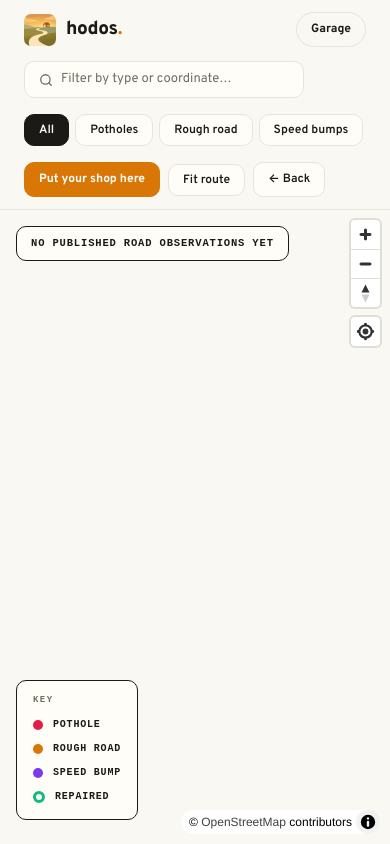
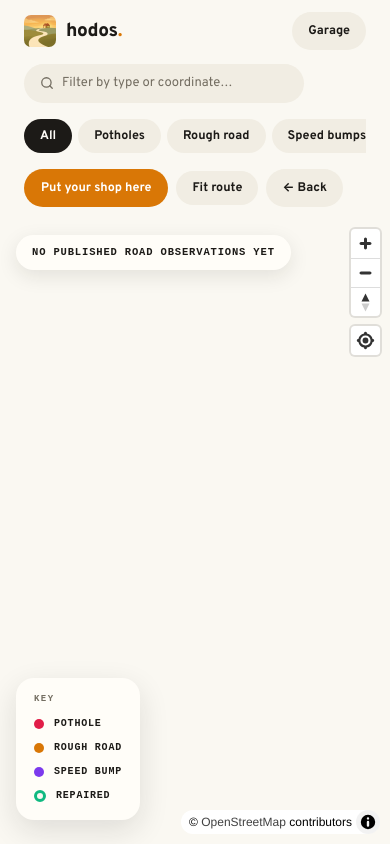
Before and after one commit to DrSkyle/hodos, a website built with Vite: page apps/web/map/index.html in a window 390 px wide. Built offline with nearby package versions, Linux system fonts and the light colour scheme; no server answers; animation ran at ten frames a second; a web font is replaced by a local one.

Commit message:
feat(pwa): installable on iOS, iPad and Android
Hodos is now a proper PWA, so anyone — iPhone, iPad or Android — can open the
site, bookmark it, and add it to their Home Screen to use it like an app.

- /sw.js caches only the shell (pages, brand assets, manifest) and never road
  data, shop pins or API responses: a stale hazard map would be worse than no
  map. Navigations are network-first with a cached fallback, so the app opens
  instantly and still opens offline with an honest message.
- The worker is versioned at build time, so a release invalidates the old cache
  by itself, and it replaces the old "purge the service worker" blocks that were
  left over from an earlier build.
- src/pwa.ts registers the worker and offers install in the right voice for each
  platform: a real install button where beforeinstallprompt exists, and on iOS a
  short "Tap Share, then Add to Home Screen" card, shown only in Safari proper
  and only once every 30 days if dismissed. In-app browsers are skipped, where
  adding to the home screen is impossible.
- iOS identity tags (apple-mobile-web-app-*, application-name) come from the
  shared head so every page installs with the right name and icon.
- Manifest rewritten: real name, start_url, scope, standalone with minimal-ui
  fallback, maskable icon, and shortcuts straight to the map, Garage and shops.
- apple-touch-icon and app icon are flattened onto paper, because iOS paints
  transparent pixels black and clears the icon.

Map chrome joined the new design: filled pill filters, actions and status, soft
floating legend, no outlined boxes.

```diff
--- a/apps/web/map/index.html
+++ b/apps/web/map/index.html
@@ -36,7 +36,6 @@
     }
     .map-header {
       background: var(--bg);
-      border-bottom: 1px solid var(--line);
       padding: 12px 24px;
       display: flex;
       align-items: center;
@@ -68,19 +67,18 @@
       display: inline-flex;
       align-items: center;
       gap: 6px;
-      padding: 7px 14px;
+      padding: 9px 16px;
       border-radius: 999px;
-      border: 1px solid var(--line);
-      background: #faf8f2;
+      background: #f1ede3;
       color: var(--ink);
-      font-size: 12px;
+      font-size: 12.5px;
       font-weight: 700;
       text-decoration: none;
       white-space: nowrap;
+      transition: background 0.15s ease;
     }
     .map-instagram:hover {
-      border-color: var(--accent);
-      color: var(--accent);
+      background: #e9e4d8;
     }
     .map-instagram-wide {
       display: inline-flex;
@@ -92,10 +90,9 @@
       display: flex;
       align-items: center;
       gap: 8px;
-      background: var(--surface);
-      border: 1px solid var(--line);
-      border-radius: 10px;
-      padding: 7px 14px;
+      background: #f1ede3;
+      border-radius: 999px;
+      padding: 9px 16px;
       min-width: 210px;
       max-width: 280px;
       flex: 1;
@@ -126,25 +123,24 @@
       padding: 2px 0;
     }
     .filter-chip {
-      background: var(--surface);
-      border: 1px solid var(--line);
+      background: #f1ede3;
+      border: 0;
       color: var(--ink);
       font-family: inherit;
-      font-size: 12px;
-      font-weight: 600;
-      padding: 7px 14px;
-      border-radius: 10px;
+      font-size: 12.5px;
+      font-weight: 650;
+      padding: 9px 16px;
+      border-radius: 999px;
       cursor: pointer;
       white-space: nowrap;
-      transition: background 0.15s ease, border-color 0.15s ease, color 0.15s ease;
+      transition: background 0.15s ease, color 0.15s ease;
     }
     .filter-chip:hover {
-      border-color: var(--ink);
+      background: #e9e4d8;
     }
     .filter-chip.active {
       background: var(--ink);
       color: var(--surface);
-      border-color: var(--ink);
     }
     .action-group {
       display: flex;
@@ -152,20 +148,20 @@
       gap: 8px;
     }
     .btn-action {
-      background: var(--surface);
-      border: 1px solid var(--line);
+      background: #f1ede3;
+      border: 0;
       color: var(--ink);
       font-family: inherit;
-      font-size: 12px;
-      font-weight: 600;
-      padding: 7px 14px;
-      border-radius: 10px;
+      font-size: 12.5px;
+      font-weight: 650;
+      padding: 9px 16px;
+      border-radius: 999px;
       cursor: pointer;
       text-decoration: none;
-      transition: background 0.15s ease, border-color 0.15s ease;
+      transition: background 0.15s ease;
     }
     .btn-action:hover {
-      border-color: var(--ink);
+      background: #e9e4d8;
     }
     .map-wrapper {
       flex: 1;
@@ -184,9 +180,9 @@
       top: 16px;
       left: 16px;
       background: var(--surface);
-      border: 1px solid var(--ink);
-      padding: 8px 14px;
-      border-radius: 10px;
+      padding: 9px 16px;
+      border-radius: 999px;
+      box-shadow: 0 6px 20px rgba(28, 26, 23, 0.10);
       font-family: "Overpass Mono Variable", "Overpass Mono", ui-monospace, monospace;
       font-size: 10.5px;
       font-weight: 600;
@@ -200,9 +196,9 @@
       bottom: 24px;
       left: 16px;
       background: var(--surface);
-      border: 1px solid var(--ink);
-      padding: 12px 16px 14px;
-      border-radius: 10px;
+      padding: 14px 18px 16px;
+      border-radius: 18px;
+      box-shadow: 0 10px 30px rgba(28, 26, 23, 0.12);
       color: var(--ink);
       z-index: 5;
       display: flex;
@@ -240,20 +236,19 @@
     .dot-fixed { background: #faf8f2; border: 3px solid #10b981; width: 12px; height: 12px; }
     .btn-sponsor {
       background: var(--accent);
-      border: 1px solid var(--accent);
+      border: 0;
       color: #ffffff;
       font-family: inherit;
-      font-size: 12px;
+      font-size: 12.5px;
       font-weight: 700;
-      padding: 7px 14px;
-      border-radius: 10px;
+      padding: 9px 17px;
+      border-radius: 999px;
       text-decoration: none;
       white-space: nowrap;
-      transition: background 0.15s ease, border-color 0.15s ease;
+      transition: background 0.15s ease;
     }
     .btn-sponsor:hover {
       background: var(--accent-deep);
-      border-color: var(--accent-deep);
     }
   </style>
 </head>
--- a/apps/web/src/garage.ts
+++ b/apps/web/src/garage.ts
@@ -1,5 +1,6 @@
 import "./cartographic.css";
 import "./garage.css";
+import "./pwa";
 import {
   DEFAULT_GARAGE_SLOT_ID,
   GARAGE_SLOTS,
--- a/apps/web/src/map-page.ts
+++ b/apps/web/src/map-page.ts
@@ -1,19 +1,6 @@
 import "./cartographic.css";
+import "./pwa";
 import { initWebMap, type MapInstanceHandle } from "./web-map";
-
-// Purge any legacy PWA service workers and caches
-if ("serviceWorker" in navigator) {
-  void navigator.serviceWorker
-    .getRegistrations()
-    .then((items) => Promise.all(items.map((item) => item.unregister())))
-    .catch(() => {});
-}
-if ("caches" in window) {
-  void caches
-    .keys()
-    .then((keys) => Promise.all(keys.map((key) => caches.delete(key))))
-    .catch(() => {});
-}
 
 let handle: MapInstanceHandle | null = null;
 let activeKind = "all";
--- a/apps/web/src/partners.ts
+++ b/apps/web/src/partners.ts
@@ -1,5 +1,6 @@
 import "./cartographic.css";
 import "./partners.css";
+import "./pwa";
 import {
   APPWRITE_ENDPOINT,
   APPWRITE_PROJECT_ID
--- a/apps/web/src/privacy.ts
+++ b/apps/web/src/privacy.ts
@@ -1,2 +1,3 @@
 import "@fontsource-variable/overpass";
 import "@fontsource-variable/overpass-mono";
+import "./pwa";
--- /dev/null
+++ b/apps/web/src/pwa.ts
@@ -0,0 +1,278 @@
+/**
+ * Installability, one place.
+ *
+ * Hodos is a website that behaves like an app: on iPhone and iPad it is added to
+ * the Home Screen from Safari, on Android and desktop it installs from the
+ * browser prompt. The same shell is cached by /sw.js so it opens without a
+ * signal, while road data and shop pins always come from the network.
+ */
+
+const DISMISS_KEY = "hodos.install.dismissed.v1";
+const DISMISS_DAYS = 30;
+
+type InstallPromptEvent = Event & {
+  prompt: () => Promise<void>;
+  userChoice: Promise<{ outcome: "accepted" | "dismissed" }>;
+};
+
+function isStandalone(): boolean {
+  return (
+    (navigator as unknown as { standalone?: boolean }).standalone === true ||
+    window.matchMedia("(display-mode: standalone)").matches ||
+    window.matchMedia("(display-mode: minimal-ui)").matches
+  );
+}
+
+function isIos(): boolean {
+  const ua = navigator.userAgent;
+  if (/iPad|iPhone|iPod/.test(ua)) return true;
+  // iPadOS 13+ reports itself as a Mac; the touch point count gives it away.
+  return navigator.platform === "MacIntel" && navigator.maxTouchPoints > 1;
+}
+
+/** Safari proper, not an in-app browser where Add to Home Screen is unavailable. */
+function isSafari(): boolean {
+  const ua = navigator.userAgent;
+  if (/CriOS|FxiOS|EdgiOS|OPiOS/.test(ua)) return false;
+  if (/Instagram|FBAN|FBAV|FB_IAB|Line\/|WhatsApp|Twitter|Snapchat|Pinterest/i.test(ua)) return false;
+  return /Safari/.test(ua) && !/Chrome|Chromium|Android/.test(ua);
+}
+
+function recentlyDismissed(): boolean {
+  try {
+    const raw = localStorage.getItem(DISMISS_KEY);
+    if (!raw) return false;
+    const at = Number(raw);
+    if (!Number.isFinite(at)) return false;
+    return Date.now() - at < DISMISS_DAYS * 24 * 60 * 60 * 1000;
+  } catch (_) {
+    return false;
+  }
+}
+
+function rememberDismissal() {
+  try {
+    localStorage.setItem(DISMISS_KEY, String(Date.now()));
+  } catch (_) {
+    // Private mode: the hint simply shows again next visit.
+  }
+}
+
+const STYLE = `
+.hodos-install {
+  position: fixed;
+  left: 16px;
+  right: 16px;
+  bottom: calc(16px + env(safe-area-inset-bottom, 0px));
+  z-index: 60;
+  max-width: 420px;
+  margin: 0 auto;
+  display: flex;
+  flex-direction: column;
+  gap: 12px;
+  padding: 20px 20px 18px;
+  border-radius: 22px;
+  background: #fffdf8;
+  color: #1c1a17;
+  box-shadow: 0 18px 48px rgba(28, 26, 23, 0.18);
+  font-family: "Overpass Variable", "Overpass", -apple-system, "Segoe UI", system-ui, sans-serif;
+  animation: hodos-install-in 0.32s cubic-bezier(0.22, 1, 0.36, 1) both;
+}
+@keyframes hodos-install-in {
+  from { opacity: 0; transform: translateY(14px); }
+  to { opacity: 1; transform: translateY(0); }
+}
+.hodos-install-head {
+  display: flex;
+  align-items: center;
+  gap: 11px;
+}
+.hodos-install-icon {
+  width: 34px;
+  height: 34px;
+  border-radius: 9px;
+  display: block;
+}
+.hodos-install strong {
+  font-size: 15.5px;
+  font-weight: 750;
+  letter-spacing: -0.01em;
+}
+.hodos-install p {
+  margin: 0;
+  font-size: 13.5px;
+  line-height: 1.55;
+  color: #736d61;
+}
+.hodos-install-share {
+  display: inline-flex;
+  align-items: center;
+  justify-content: center;
+  width: 16px;
+  height: 16px;
+  margin: 0 2px;
+  vertical-align: -2px;
+  color: #b45309;
+}
+.hodos-install-row {
+  display: flex;
+  gap: 8px;
+  margin-top: 2px;
+}
+.hodos-install-btn {
+  flex: 1;
+  font: inherit;
+  font-size: 14px;
+  font-weight: 700;
+  padding: 12px 16px;
+  border: 0;
+  border-radius: 999px;
+  background: #1c1a17;
+  color: #faf8f2;
+  cursor: pointer;
+}
+.hodos-install-skip {
+  font: inherit;
+  font-size: 14px;
+  font-weight: 600;
+  padding: 12px 16px;
+  border: 0;
+  border-radius: 999px;
+  background: #f1ede3;
+  color: #1c1a17;
+  cursor: pointer;
+}
+.hodos-install-btn:hover { background: #d97706; color: #fff; }
+.hodos-install-skip:hover { background: #e9e4d8; }
+@media (prefers-reduced-motion: reduce) {
+  .hodos-install { animation: none; }
+}
+`;
+
+const SHARE_GLYPH =
+  '<svg class="hodos-install-share" viewBox="0 0 24 24" fill="none" stroke="currentColor" stroke-width="2" stroke-linecap="round" stroke-linejoin="round" aria-hidden="true"><path d="M12 16V4"/><path d="M8 8l4-4 4 4"/><path d="M5 14v5a1 1 0 0 0 1 1h12a1 1 0 0 0 1-1v-5"/></svg>';
+
+function showHint(options: {
+  title: string;
+  body: string;
+  actionLabel: string;
+  onAction?: () => void;
+}) {
+  if (document.querySelector(".hodos-install")) return;
+
+  const style = document.createElement("style");
+  style.textContent = STYLE;
+  document.head.append(style);
+
+  const card = document.createElement("div");
+  card.className = "hodos-install";
+  card.setAttribute("role", "dialog");
+  card.setAttribute("aria-label", "Install Hodos");
+
+  const head = document.createElement("div");
+  head.className = "hodos-install-head";
+  const icon = document.createElement("img");
+  icon.className = "hodos-install-icon";
+  icon.src = "/icon-192.png";
+  icon.alt = "";
+  const title = document.createElement("strong");
+  title.textContent = options.title;
+  head.append(icon, title);
+
+  const body = document.createElement("p");
+  body.innerHTML = options.body;
+
+  const row = document.createElement("div");
+  row.className = "hodos-install-row";
+
+  const skip = document.createElement("button");
+  skip.type = "button";
+  skip.className = "hodos-install-skip";
+  skip.textContent = "Not now";
+
+  const close = () => {
+    rememberDismissal();
+    card.remove();
+  };
+  skip.addEventListener("click", close);
+
+  const action = document.createElement("button");
+  action.type = "button";
+  action.className = "hodos-install-btn";
+  action.textContent = options.actionLabel;
+  action.addEventListener("click", () => {
+    if (options.onAction) {
+      options.onAction();
+    } else {
+      close();
+    }
+  });
+
+  row.append(action, skip);
+  card.append(head, body, row);
+  document.body.append(card);
+}
+
+let deferredPrompt: InstallPromptEvent | null = null;
+
+window.addEventListener("beforeinstallprompt", (event) => {
+  event.preventDefault();
+  deferredPrompt = event as InstallPromptEvent;
+  if (isStandalone() || recentlyDismissed()) return;
+  window.setTimeout(() => {
+    showHint({
+      title: "Keep Hodos on your phone",
+      body: "Install it to open the live map in one tap, and to keep working when the signal drops.",
+      actionLabel: "Install",
+      onAction: async () => {
+        const prompt = deferredPrompt;
+        deferredPrompt = null;
+        document.querySelector(".hodos-install")?.remove();
+        if (!prompt) return;
+        await prompt.prompt();
+        const choice = await prompt.userChoice.catch(() => ({ outcome: "dismissed" as const }));
+        if (choice.outcome === "dismissed") rememberDismissal();
+      }
+    });
+  }, 5000);
+});
+
+window.addEventListener("appinstalled", () => {
+  deferredPrompt = null;
+  document.querySelector(".hodos-install")?.remove();
+});
+
+function registerWorker() {
+  if (!("serviceWorker" in navigator)) return;
+  const swUrl = "/sw.js";
+  void navigator.serviceWorker
+    .getRegistrations()
+    .then((items) =>
+      // Legacy Hodos builds shipped a service worker and then removed it. Drop
+      // only those; ours must survive.
+      Promise.all(
+        items
+          .filter((item) => !item.active?.scriptURL.endsWith(swUrl))
+          .map((item) => item.unregister())
+      )
+    )
+    .catch(() => {});
+
+  window.addEventListener("load", () => {
+    navigator.serviceWorker.register(swUrl, { scope: "/" }).catch(() => {});
+  });
+}
+
+function offerIosHint() {
+  if (!isIos() || !isSafari() || isStandalone() || recentlyDismissed()) return;
+  window.setTimeout(() => {
+    showHint({
+      title: "Add Hodos to your Home Screen",
+      body: `Tap ${SHARE_GLYPH} in Safari, then <strong>Add to Home Screen</strong>. It opens full screen, like any other app.`,
+      actionLabel: "Got it"
+    });
+  }, 6000);
+}
+
+registerWorker();
+offerIosHint();
--- a/apps/web/vite.config.ts
+++ b/apps/web/vite.config.ts
@@ -16,6 +16,13 @@ const ICON_HEAD = [
   `<link rel="icon" type="image/png" sizes="16x16" href="/favicon-16.png?v=${SITE_VERSION}" />`,
   `<link rel="apple-touch-icon" sizes="180x180" href="/apple-touch-icon.png?v=${SITE_VERSION}" />`,
   `<link rel="manifest" href="/site.webmanifest?v=${SITE_VERSION}" />`,
+  // iOS ignores the manifest for install, so these tags carry the app identity.
+  `<meta name="apple-mobile-web-app-capable" content="yes" />`,
+  `<meta name="mobile-web-app-capable" content="yes" />`,
+  `<meta name="apple-mobile-web-app-status-bar-style" content="default" />`,
+  `<meta name="apple-mobile-web-app-title" content="Hodos" />`,
+  `<meta name="application-name" content="Hodos" />`,
+  `<meta name="format-detection" content="telephone=no" />`,
 ].join("\n  ");
 
 const substitute = (text: string): string =>
@@ -43,13 +50,23 @@ function hodosSharedConstants(): Plugin {
           res.end(substitute(src));
           return;
         }
+        if (url === "/sw.js") {
+          // Serve the worker with a real version so a release invalidates its cache.
+          const src = fs.readFileSync(path.resolve(__dirname, "public/sw.js"), "utf8");
+          res.setHeader("Content-Type", "text/javascript; charset=utf-8");
+          res.setHeader("Cache-Control", "no-cache");
+          res.end(substitute(src));
+          return;
+        }
         next();
       });
     },
     closeBundle() {
-      const manifest = resolve(__dirname, "dist/site.webmanifest");
-      if (fs.existsSync(manifest)) {
-        fs.writeFileSync(manifest, substitute(fs.readFileSync(manifest, "utf8")));
+      for (const file of ["dist/site.webmanifest", "dist/sw.js"]) {
+        const target = resolve(__dirname, file);
+        if (fs.existsSync(target)) {
+          fs.writeFileSync(target, substitute(fs.readFileSync(target, "utf8")));
+        }
       }
     },
   };
```
Also changed, not shown: apps/web/public/sw.js (added, +117 -0 lines), apps/web/src/landing.ts (+1 -14 lines), scripts/generate-brand-assets.mjs (+13 -0 lines), apps/web/public/apple-touch-icon.png, apps/web/public/icon-maskable-512.png (added), apps/web/public/site.webmanifest.
